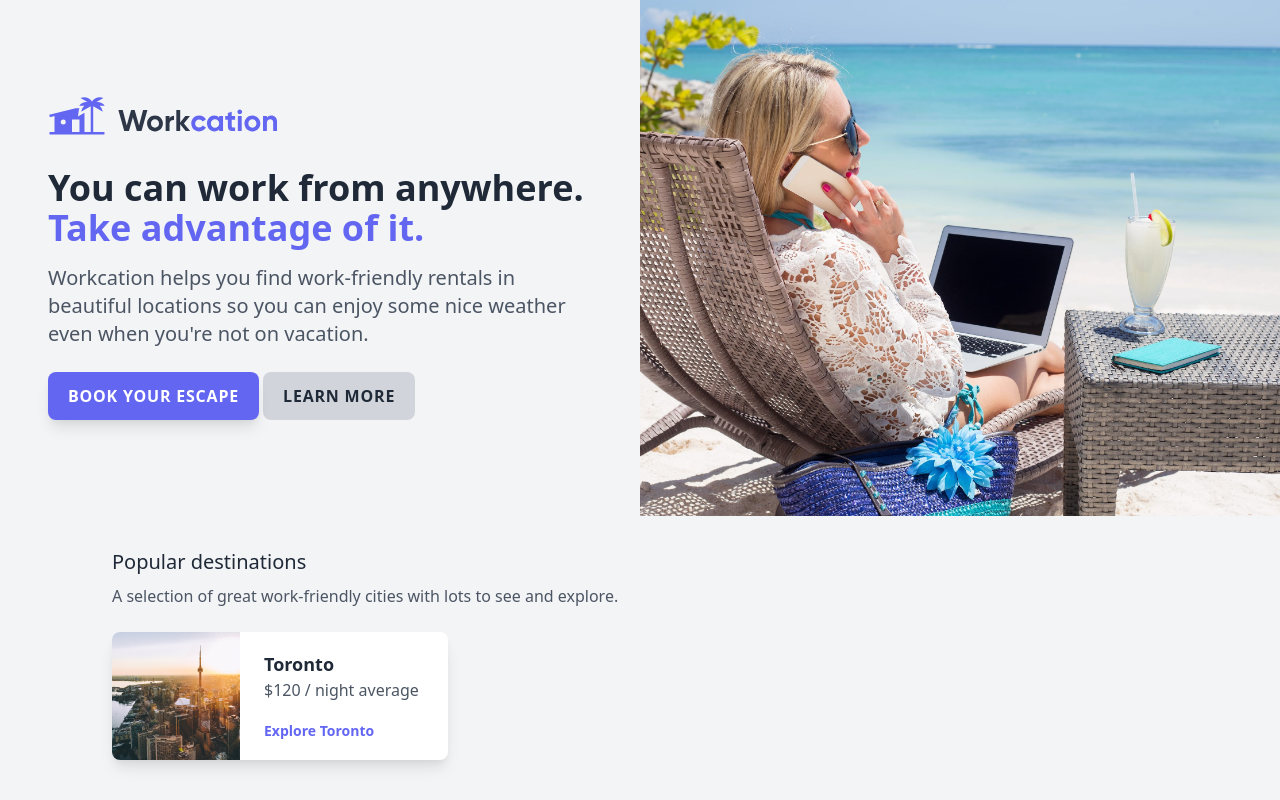
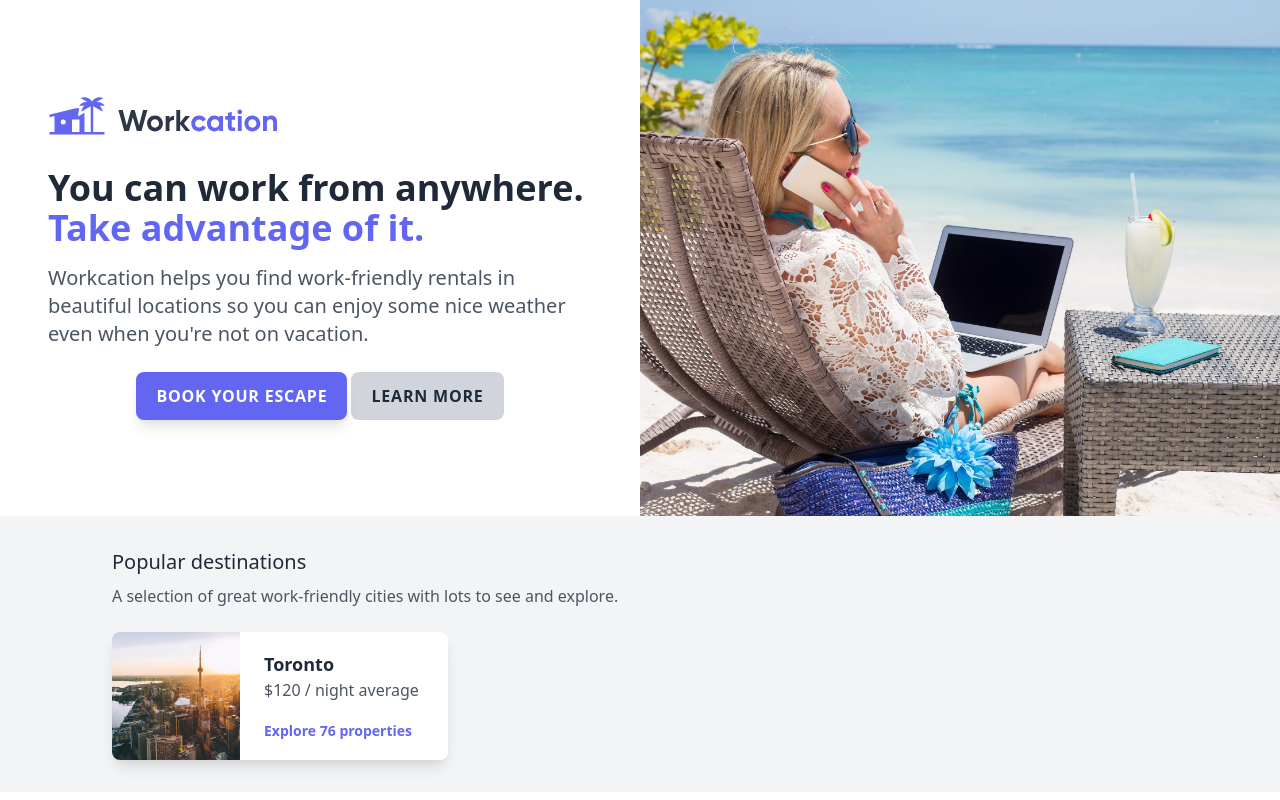
Before and after one commit to sondregi/react-tailwind, a React (Create React App) app: page / in a window 1280 px wide. Built offline with nearby package versions, Linux system fonts and the light colour scheme.

Commit message:
minor changes

```diff
--- a/public/index.html
+++ b/public/index.html
@@ -6,7 +6,7 @@
   <meta name="viewport" content="width=device-width, initial-scale=1.0">
   <title>Tailwind</title>
 </head>
-<body class="bg-gray-100">
+<body>
   <div id="root"></div>
 </body>
 </html>
--- a/src/App.js
+++ b/src/App.js
@@ -1,10 +1,10 @@
 import React from 'react';
 
 
-function App() {
+export default function App() {
   return (
     <div>
-      <div className="bg-gray-100 grid lg:grid-cols-2 2xl:grid-cols-5">
+      <div className="bg-white grid lg:grid-cols-2 2xl:grid-cols-5">
         <div className="px-8 py-12 max-w-md mx-auto sm:max-w-xl lg:px-12 lg:py-24 lg:max-w-full xl:mr-0 2xl:col-span-2">
           <div className="xl:max-w-xl">
             <img className="h-10" src="./img/logo.svg" alt="Workcation logo" />
@@ -20,9 +20,9 @@ function App() {
               locations so you can enjoy some nice weather even when you're not on vacation.
           </p>
 
-            <div className="mt-4 space-x-1 sm:mt-6">
+            <div className="text-center mt-4 space-x-1 sm:mt-6">
               <a className="btn btn-primary shadow-lg hover:-translate-y-0.5 transform transition" href="/">Book your escape</a>
-              <a className="btn btn-secondary" href="/">Learn more</a>
+              <a className="mt-3 md:mt-0 btn btn-secondary" href="/">Learn more</a>
             </div>
           </div>
         </div>
@@ -31,17 +31,19 @@ function App() {
           <img className="absolute inset-0 w-full h-full object-cover object-center" src="./img/beach-work.jpg" alt="Woman on workcation" />
         </div>
       </div>
-      <div className="max-w-md sm:max-w-xl lg:max-w-6xl mx-auto px-8 lg:px-12 py-8">
+      <div className="bg-gray-100">
+        <div className=" max-w-md sm:max-w-xl lg:max-w-6xl mx-auto px-8 lg:px-12 py-8">
           <h2 className="text-xl text-gray-800">Popular destinations</h2>
           <p className="mt-2 text-gray-600">A selection of great work-friendly cities with lots to see and explore.</p>
           <div className="mt-6 grid gap-6 lg:grid-cols-2 xl:grid-cols-3">
-          <div className="flex items-center rounded-lg bg-white shadow-lg overflow-hidden">
+            <div className="flex items-center rounded-lg bg-white shadow-lg overflow-hidden hover:scale-110 duration-300 transform transition">
               <img className="h-32 w-32 flex-shrink-0" src="/img/toronto.jpg" alt="Toronto skyline" />
               <div className="px-6 py-4">
                 <h3 className="text-lg font-semibold text-gray-800">Toronto</h3>
                 <p className="text-gray-600">$120 / night average</p>
                 <div className="mt-4">
-                <a href="/" className="text-indigo-500 hover:text-indigo-400 font-semibold text-sm">Explore Toronto</a>
+                  <a href="/" className="text-indigo-500 hover:text-indigo-400 font-semibold text-sm">Explore 76 properties</a>
+                </div>
               </div>
             </div>
           </div>
@@ -50,5 +52,3 @@ function App() {
     </div>
   );
 }
-
-export default App;
```
Lines whose indentation alone changed are shown as unchanged.
